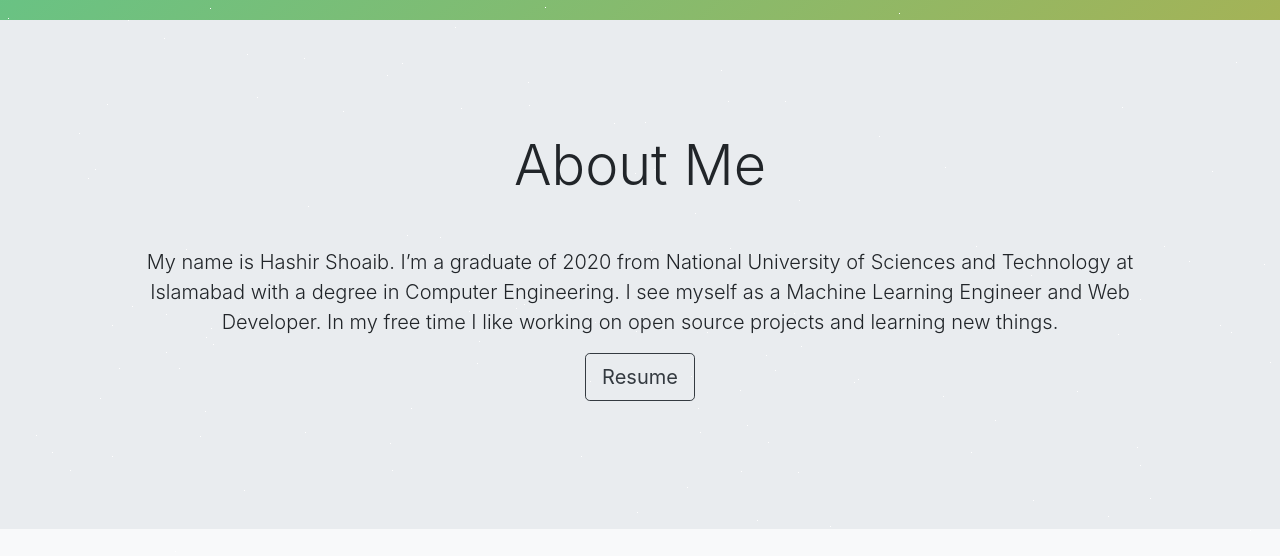
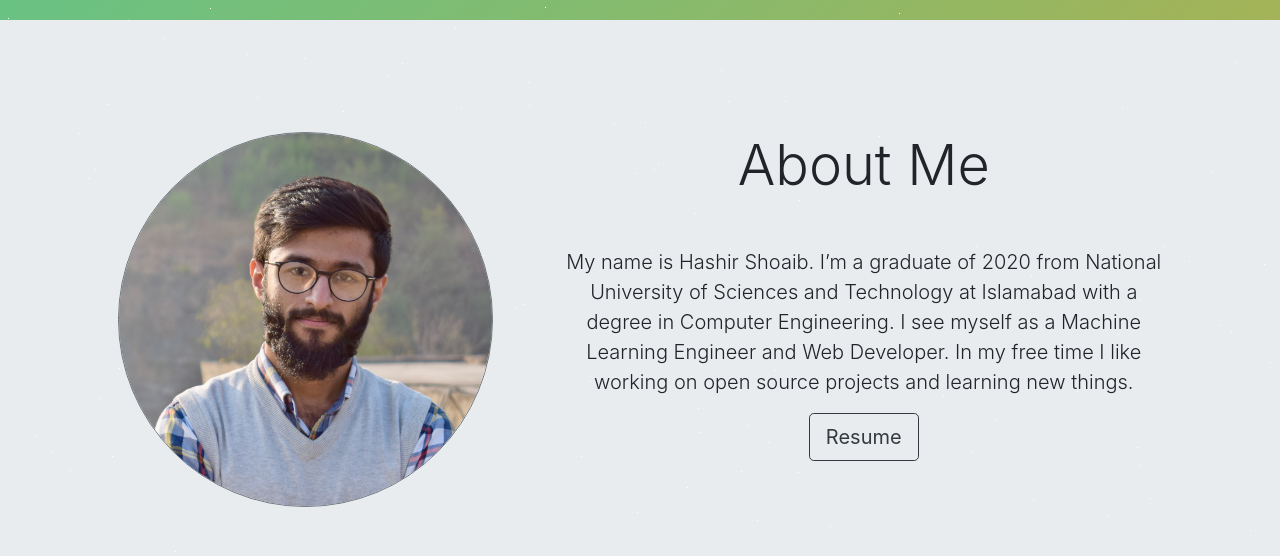
Before and after one commit to zhongweishun/home, a React (Create React App) app: page / in a window 1280 px wide. Shown: the part 780-1336 px from the top of the page. Built offline with nearby package versions, Linux system fonts and the light colour scheme; no server answers.

Commit message:
code refactoring & new feature added .

```diff
--- a/src/App.js
+++ b/src/App.js
@@ -1,6 +1,12 @@
 import React from "react";
 import { BrowserRouter, Route } from "react-router-dom";
-import { config, getInTouch, skills, repos } from "./editable-stuff/config.js";
+import {
+  config,
+  getInTouch,
+  skills,
+  repos,
+  about,
+} from "./editable-stuff/config.js";
 import MainBody from "./components/home/MainBody";
 import AboutMe from "./components/home/AboutMe";
 import Project from "./components/home/Project";
@@ -18,7 +24,14 @@
   return (
     <>
       <MainBody ref={ref} />
-      <AboutMe />
+      {about.show && (
+        <AboutMe
+          heading={about.heading}
+          message={about.message}
+          link={about.imageLink}
+          imgSize={about.imageSize}
+        />
+      )}
       <Project
         heading={repos.heading}
         username={repos.gitHubUsername}
--- a/src/components/home/AboutMe.jsx
+++ b/src/components/home/AboutMe.jsx
@@ -1,33 +1,31 @@
 import React from "react";
 import Pdf from "../../editable-stuff/resume.pdf";
-import { config } from "../../editable-stuff/config.js";
+
 import axios from "axios";
 
 const pictureLinkRegex = new RegExp(
   /[(http(s)?):(www.)?a-zA-Z0-9@:%._+~#=]{2,256}\.[a-z]{2,6}\b([-a-zA-Z0-9@:%_+.~#?&//=]*)/
 );
 
-const AboutMe = () => {
-  const [resumeURL] = React.useState(Pdf);
-  const { aboutHeading, aboutDescription, profilePictureLink } = config;
+const AboutMe = ({ heading, message, link, imgSize }) => {
+  const resumeURL = Pdf;
+
   const [profilePicUrl, setProfilePicUrl] = React.useState("");
-  const [showPic, setShowPic] = React.useState(Boolean(profilePictureLink));
+  const [showPic, setShowPic] = React.useState(Boolean(link));
 
   React.useEffect(() => {
-    if (profilePictureLink && !pictureLinkRegex.test(profilePictureLink)) {
+    if (link && !pictureLinkRegex.test(link)) {
       handleRequest();
     } else {
-      setProfilePicUrl(profilePictureLink);
+      setProfilePicUrl(link);
     }
-  }, [profilePictureLink]);
+  }, [link]);
 
   const handleRequest = async () => {
     const instaLink = "https://www.instagram.com/";
     const instaQuery = "/?__a=1";
     try {
-      const response = await axios.get(
-        instaLink + profilePictureLink + instaQuery
-      );
+      const response = await axios.get(instaLink + link + instaQuery);
       setProfilePicUrl(response.data.graphql.user.profile_pic_url_hd);
     } catch (error) {
       setShowPic(false);
@@ -45,13 +43,15 @@
                 className="border border-secondary rounded-circle"
                 src={profilePicUrl}
                 alt="profilepicture"
+                width={imgSize}
+                height={imgSize}
               />
             )}
           </div>
 
           <div className={`col-lg-${showPic ? "7" : "12"}`}>
-            <h2 className="display-4 mb-5 text-center">{aboutHeading}</h2>
-            <p className="lead text-center">{aboutDescription}</p>
+            <h2 className="display-4 mb-5 text-center">{heading}</h2>
+            <p className="lead text-center">{message}</p>
             {resumeURL && (
               <p className="lead text-center">
                 <a
--- a/src/editable-stuff/config.js
+++ b/src/editable-stuff/config.js
@@ -37,25 +37,27 @@
     },
   ],
 
-  //ABOUT SECTION
-  aboutHeading: "About Me",
-  //If you want the About Section to show a profile picture you can fill the profilePictureLink either with:
-  //a) your Instagram username (i.e:profilePictureLink:"johnDoe123",)
-  //b) a link to an hosted image you want to use as your personal picture (i.e:profilePictureLink:"www.picturesonline.com/johnDoeFancyAvatar.jpg",)
-  //If you do not want any picture to be displayed, just leave it empty :)
-  profilePictureLink: "hashirshoaeb",
-  aboutDescription:
-    "My name is Hashir Shoaib. I’m a graduate of 2020 from National University of Sciences and Technology at Islamabad with a degree in Computer Engineering. I see myself as a Machine Learning Engineer and Web Developer. In my free time I like working on open source projects and learning new things. ",
-
-  //PROJECTS SECTION
-  projectHeading: "Recent Projects",
-  gitHubLink: "https://api.github.com/users/",
-  gitHubQuery: "/repos?sort=updated&direction=desc",
-  gitHubUsername: "hashirshoaeb", //i.e."johnDoe12Gh"
-  projectsLength: 4,
-
   //BLOG SECTION
   showBlog: false,
+};
+
+// ABOUT SECTION
+// If you want the About Section to show a profile picture you can fill the profilePictureLink either with:
+//a) your Instagram username
+//      i.e:profilePictureLink:"johnDoe123",
+//b) a link to an hosted image
+//      i.e:profilePictureLink:"www.picturesonline.com/johnDoeFancyAvatar.jpg",
+//c) image in "editable-stuff" directory and use require("") to import here,
+//      i.e: profilePictureLink: require("../editable-stuff/hashirshoaeb.png"),
+//d) If you do not want any picture to be displayed, just leave it empty :)
+//      i.e: profilePictureLink: "",
+const about = {
+  show: true,
+  heading: "About Me",
+  imageLink: require("../editable-stuff/hashirshoaeb.png"),
+  imageSize: 375,
+  message:
+    "My name is Hashir Shoaib. I’m a graduate of 2020 from National University of Sciences and Technology at Islamabad with a degree in Computer Engineering. I see myself as a Machine Learning Engineer and Web Developer. In my free time I like working on open source projects and learning new things. ",
 };
 
 // PROJECTS SECTION
@@ -101,4 +103,4 @@
   email: "hashirshoaeb@gmail.com",
 };
 
-export { config, getInTouch, skills, repos };
+export { config, getInTouch, skills, repos, about };
```
Also changed, not shown: src/editable-stuff/hashirshoaeb.png (added).
